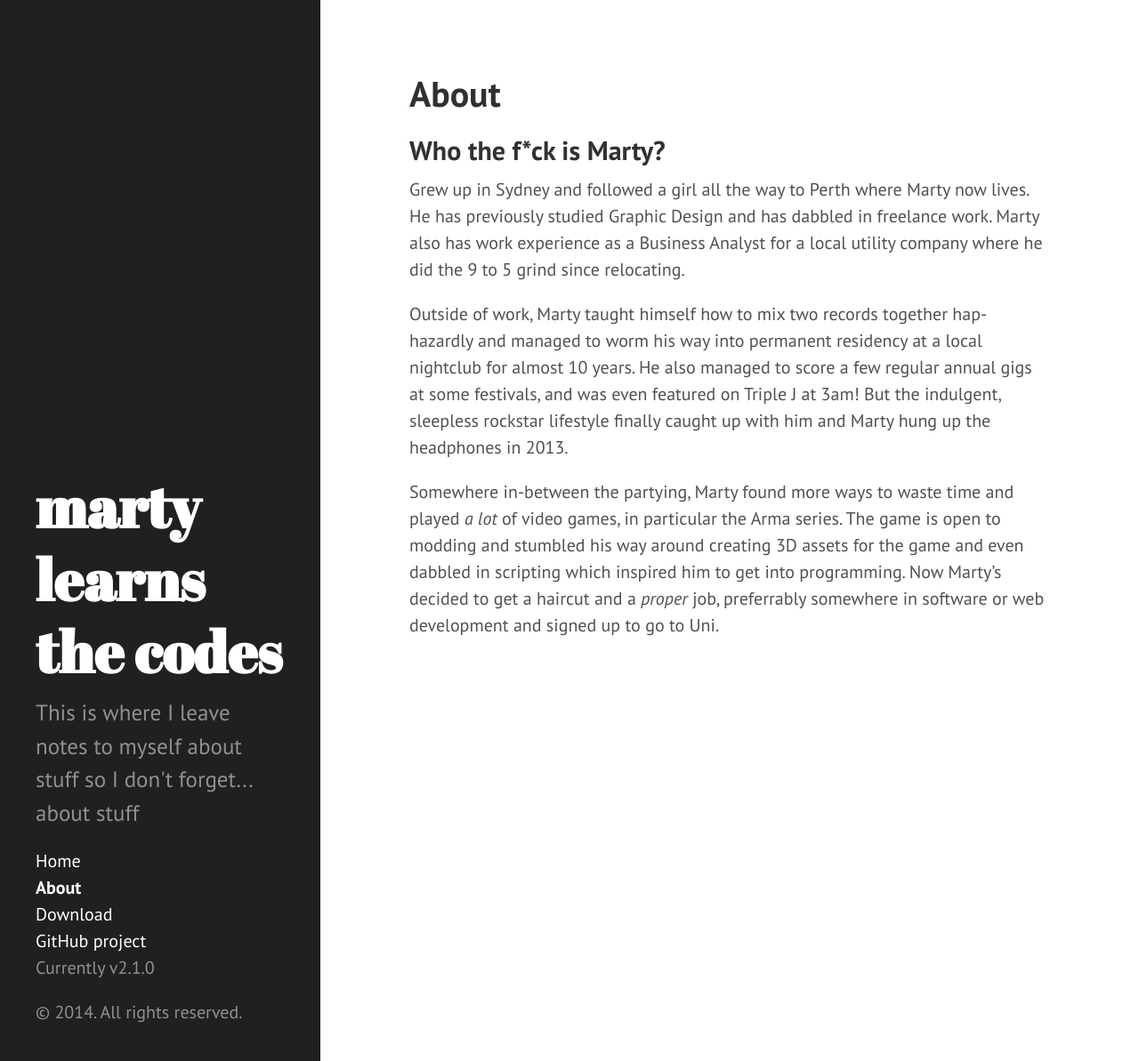
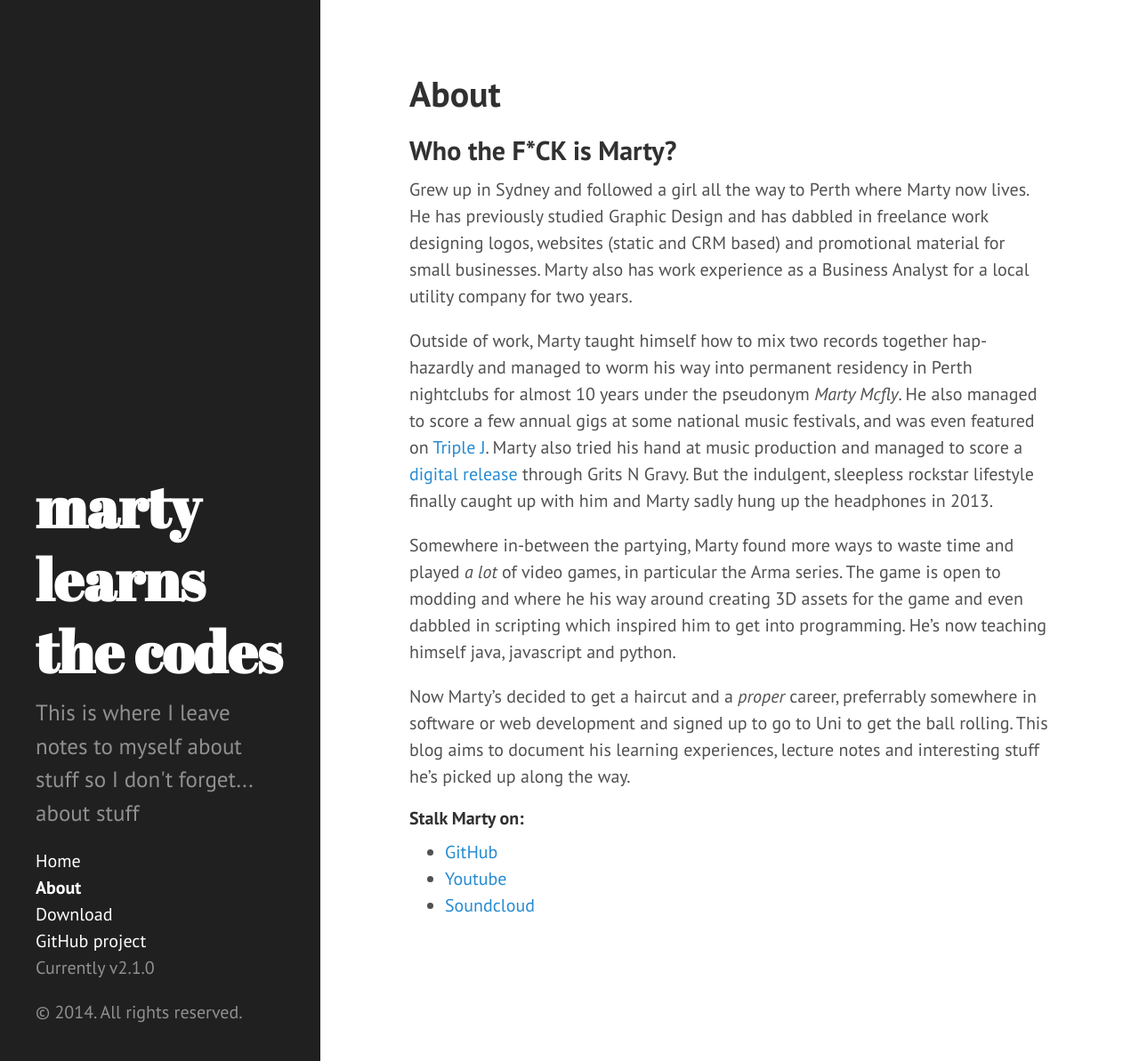
Before and after one commit to martymcflywa/martymcflywa.github.io, a Jekyll site: the page built from about.md, in a window 1280 px wide and 1193 px high. Shown: the whole window at 89% size. Built offline with Jekyll 4.4.1, drawn with Linux system fonts in a browser that asks for light colours; Markdown is read by kramdown in place of the engine named in the settings.

Commit message:
updated about

```diff
--- a/about.md
+++ b/about.md
@@ -4,11 +4,18 @@ title: About
 permalink: /about/
 ---
 
-## Who the f*ck is Marty?
+## Who the F*CK is Marty?
 
-Grew up in Sydney and followed a girl all the way to Perth where Marty now lives. He has previously studied Graphic Design and has dabbled in freelance work. Marty also has work experience as a Business Analyst for a local utility company where he did the 9 to 5 grind since relocating.
+Grew up in Sydney and followed a girl all the way to Perth where Marty now lives. He has previously studied Graphic Design and has dabbled in freelance work designing logos, websites (static and CRM based) and promotional material for small businesses. Marty also has work experience as a Business Analyst for a local utility company for two years.
 
-Outside of work, Marty taught himself how to mix two records together hap-hazardly and managed to worm his way into permanent residency at a local nightclub for almost 10 years. He also managed to score a few regular annual gigs at some festivals, and was even featured on Triple J at 3am! But the indulgent, sleepless rockstar lifestyle finally caught up with him and Marty hung up the headphones in 2013.
+Outside of work, Marty taught himself how to mix two records together hap-hazardly and managed to worm his way into permanent residency in Perth nightclubs for almost 10 years under the pseudonym *Marty Mcfly*. He also managed to score a few annual gigs at some national music festivals, and was even featured on [Triple J](https://soundcloud.com/martymcfly/triple-j-the-club-2007-09-07). Marty also tried his hand at music production and managed to score a [digital release](http://www.junodownload.com/products/the-perth-city-ep/1973471-02/) through Grits N Gravy. But the indulgent, sleepless rockstar lifestyle finally caught up with him and Marty sadly hung up the headphones in 2013.
 
-Somewhere in-between the partying, Marty found more ways to waste time and played *a lot* of video games, in particular the Arma series. The game is open to modding and stumbled his way around creating 3D assets for the game and even dabbled in scripting which inspired him to get into programming.
-Now Marty's decided to get a haircut and a *proper* job, preferrably somewhere in software or web development and signed up to go to Uni.
+Somewhere in-between the partying, Marty found more ways to waste time and played *a lot* of video games, in particular the Arma series. The game is open to modding and where he his way around creating 3D assets for the game and even dabbled in scripting which inspired him to get into programming. He's now teaching himself java, javascript and python.
+
+Now Marty's decided to get a haircut and a *proper* career, preferrably somewhere in software or web development and signed up to go to Uni to get the ball rolling. This blog aims to document his learning experiences, lecture notes and interesting stuff he's picked up along the way.
+
+#### Stalk Marty on: ####
+
+- [GitHub](https://github.com/martymcflywa)
+- [Youtube](https://www.youtube.com/user/combatjacked/videos)
+- [Soundcloud](https://soundcloud.com/martymcfly)
```
